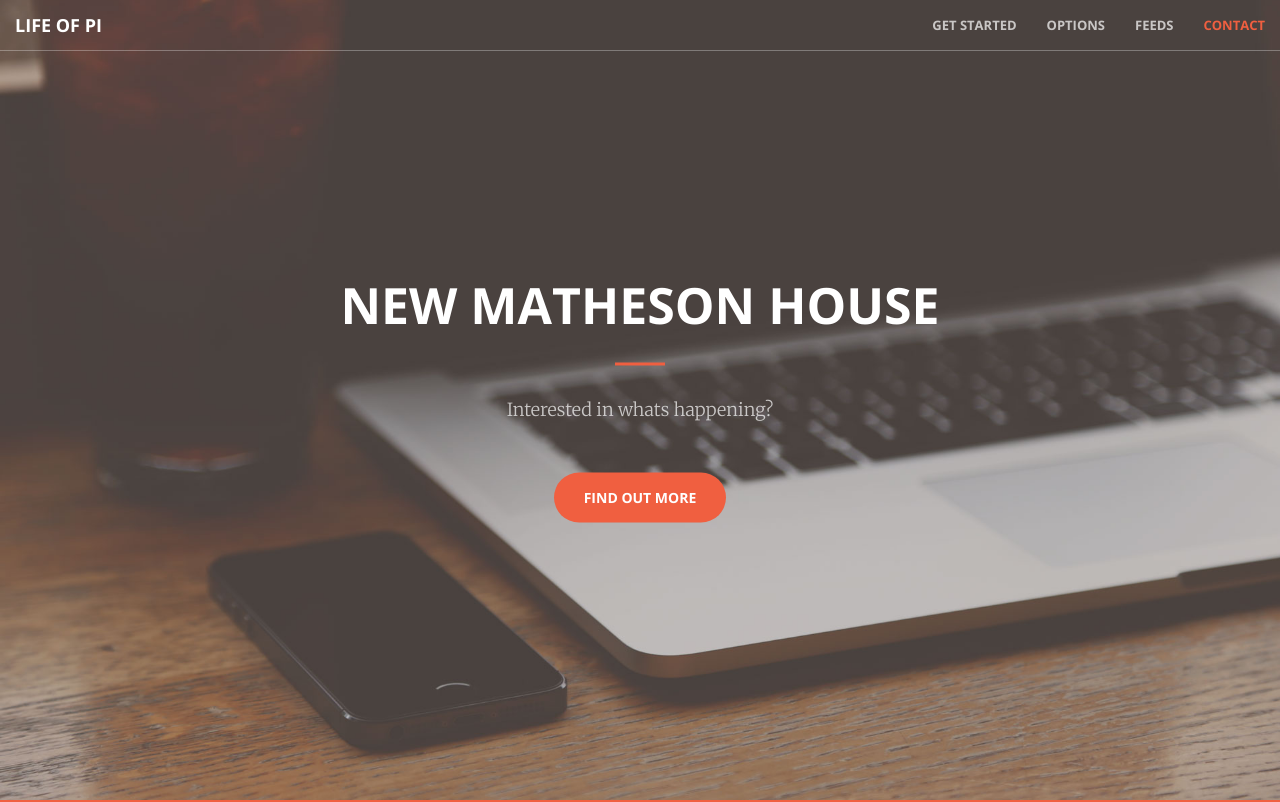
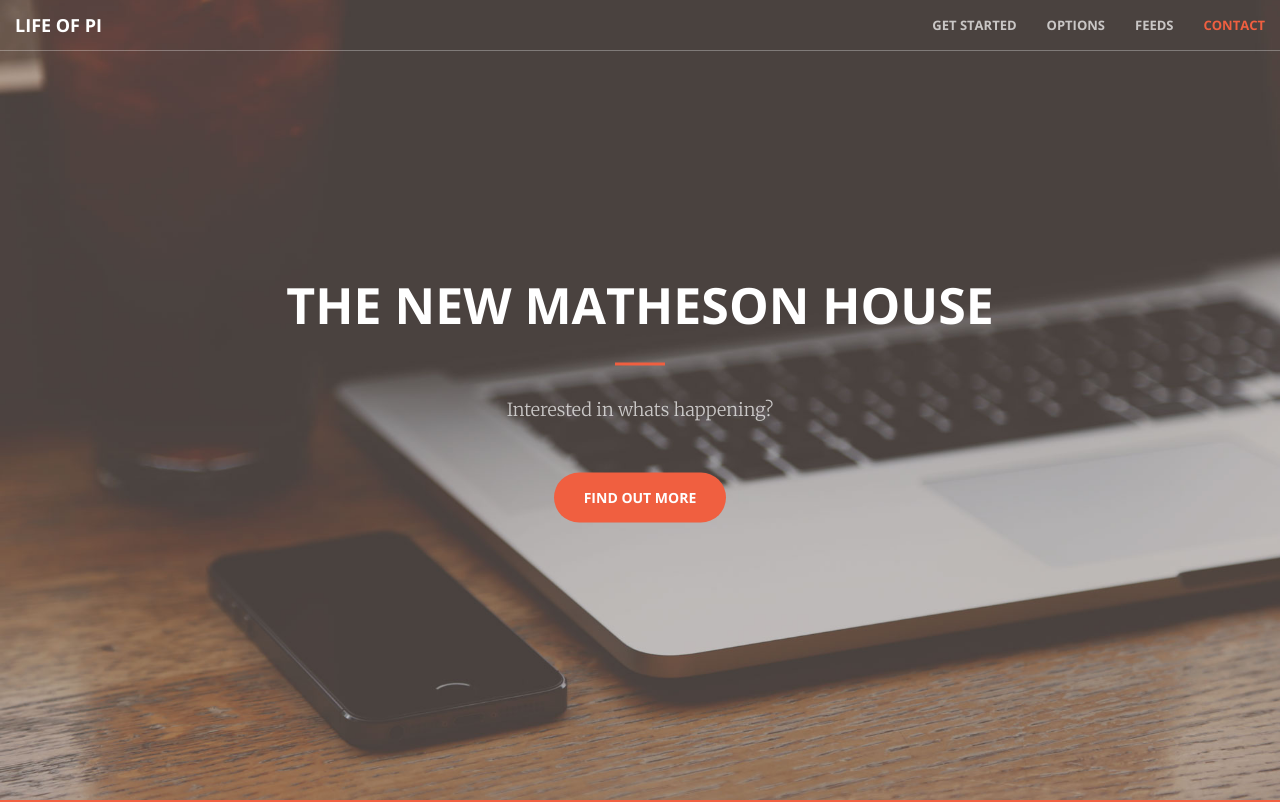
Before and after one commit to ibains007/lifeofpi, a website: page index.html in a window 1280 px wide. Shown: the top 802 px of the page. Drawn offline with nearby package versions, Linux system fonts and the light colour scheme.

Commit message:
the new matheson house

```diff
--- a/index.html
+++ b/index.html
@@ -72,7 +72,7 @@
     <header>
         <div class="header-content">
             <div class="header-content-inner">
-                <h1 id="homeHeading">New Matheson House</h1>
+                <h1 id="homeHeading">The New Matheson House</h1>
                 <hr>
                 <p>Interested in whats happening?</p>
                 <a href="#about" class="btn btn-primary btn-xl page-scroll">Find Out More</a>
```
